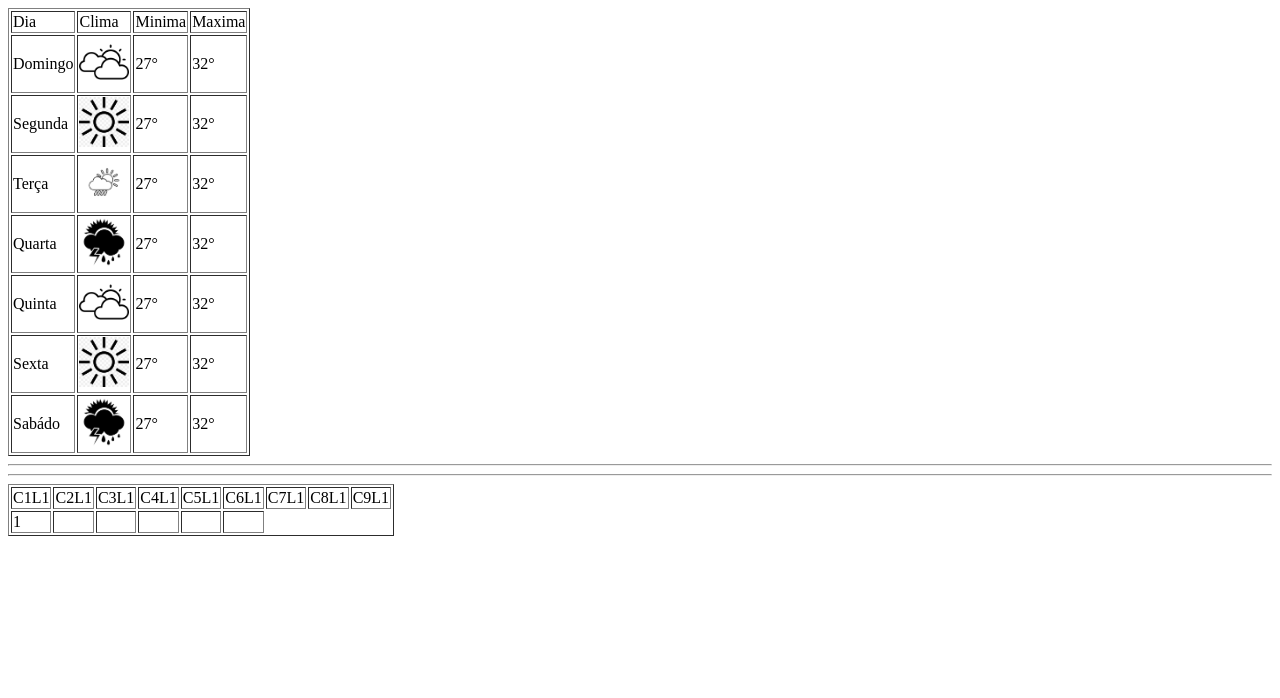
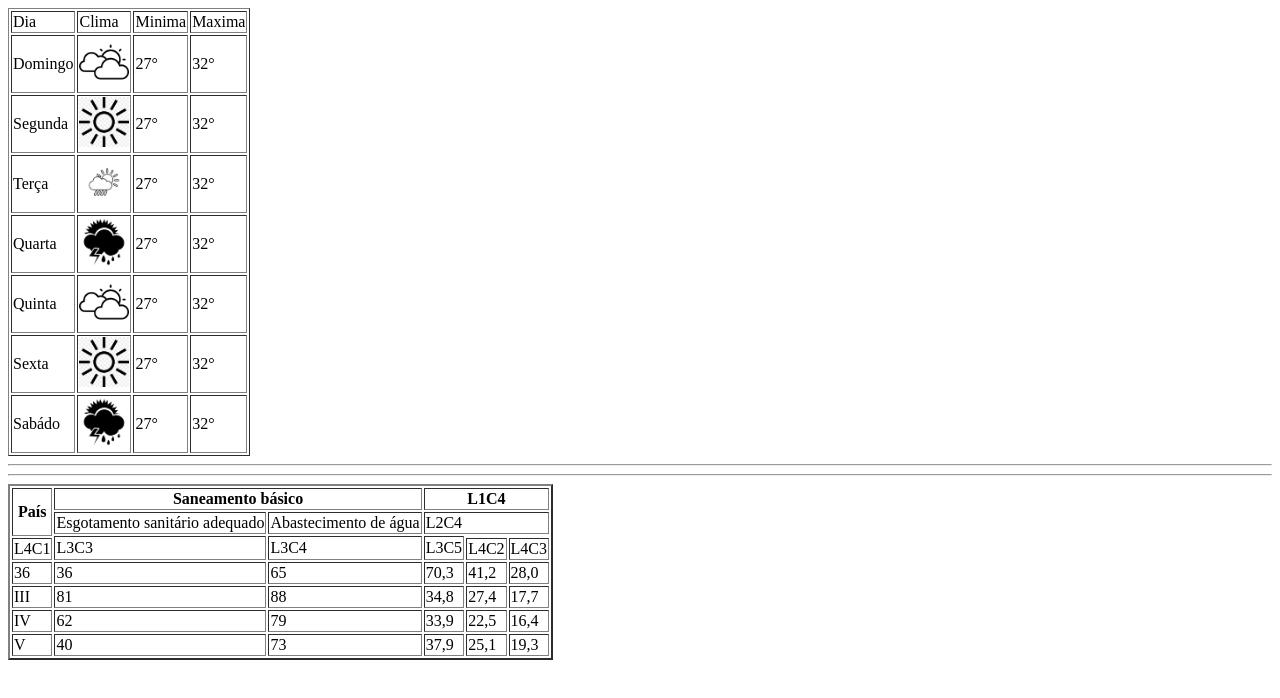
Before and after one commit to Isaac3057/tabelas, a plain HTML site: page index.html in a window 1280 px wide. Drawn offline with Linux system fonts and the light colour scheme.

Commit message:
updt taveka

```diff
--- a/index.html
+++ b/index.html
@@ -4,10 +4,13 @@
     <meta charset="UTF-8">
     <meta name="viewport" content="width=device-width, initial-scale=1.0">
     <title>Document</title>
+    <link rel="stylesheet" type="" href="estilo.css">
+
 </head>
 <body>
+    <thead>
      <table border="1">
-            <thead>
+
             <tr>
                  <td>Dia</td>
                  <td>Clima</td>
@@ -77,35 +80,71 @@
         </table>
          <hr>
          <hr>
-        <table border="1">
-            <thead>
-                  <tr>
-                    <td>C1L1</td>
-                    <td>C2L1</td>
-                    <td>C3L1</td>
-                    <td>C4L1</td>
-                    <td>C5L1</td>
-                    <td>C6L1</td>
-                    <td>C7L1</td>
-                    <td>C8L1</td>
-                    <td>C9L1</td>
 
-                  </tr>
-            </thead>
-              <tbody>
+        <table border="2">
+
                 <tr>
-                    <td>1</td>
-                    <td></td>
-                    <td></td>
-                    <td></td>
-                    <td></td>
-                    <td></td>
+                    <th rowspan="3">País</th>
+                    <th colspan="2">Saneamento básico</th>
+
+                    <th colspan="3">L1C4</th>
+
+                </tr>
+                <tr>
 
 
+                    <td>Esgotamento  sanitário adequado</td>
+                    <td>Abastecimento de água</td>
+                    <td colspan="3">L2C4</td>
+
+                </tr>
+                <tr>
 
 
+                    <td rowspan="2">L3C3</td>
+                    <td rowspan="2">L3C4</td>
+                    <td rowspan="2">L3C5</td>
 
+                </tr>
+                <tr>
 
+                    <td>L4C1</td>
+                    <td>L4C2</td>
+                    <td>L4C3</td>
+
+                </tr>
+
+                <tr>
+                    <td>36</td>
+                    <td>36</td>
+                    <td>65</td>
+                    <td>70,3</td>
+                    <td>41,2</td>
+                    <td>28,0</td>
+                </tr>
+                <tr>
+                    <td>III</td>
+                    <td>81</td>
+                    <td>88</td>
+                    <td>34,8</td>
+                    <td>27,4</td>
+                    <td>17,7</td>
+                </tr>
+                <tr>
+                    <td>IV</td>
+                    <td>62</td>
+                    <td>79</td>
+                    <td>33,9</td>
+                    <td>22,5</td>
+                    <td>16,4</td>
+                </tr>
+                <tr>
+                    <td>V</td>
+                    <td>40</td>
+                    <td>73</td>
+                    <td>37,9</td>
+                    <td>25,1</td>
+                    <td>19,3</td>
                 </tr>
                </tbody>
 
```
Also changed, not shown: estilo.css (added, +18 -0 lines).
